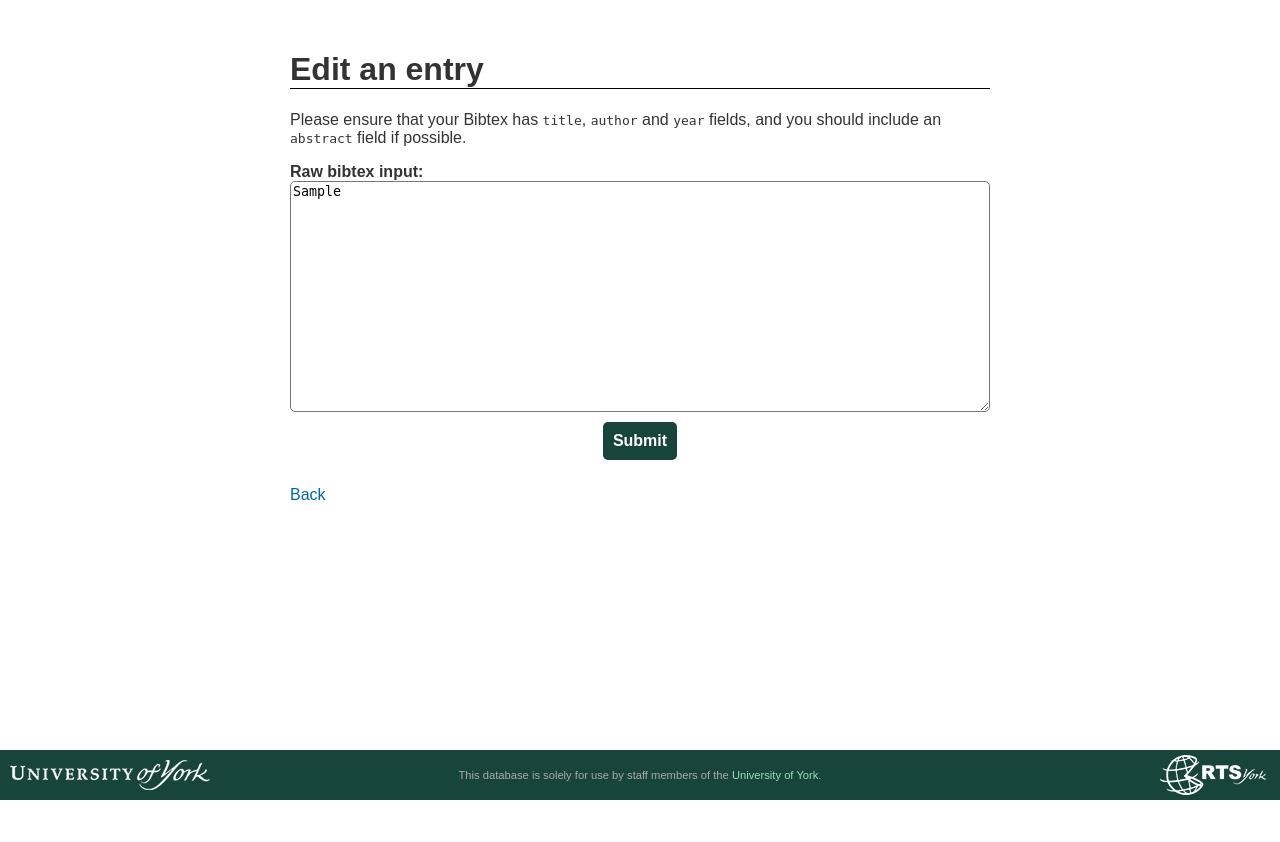
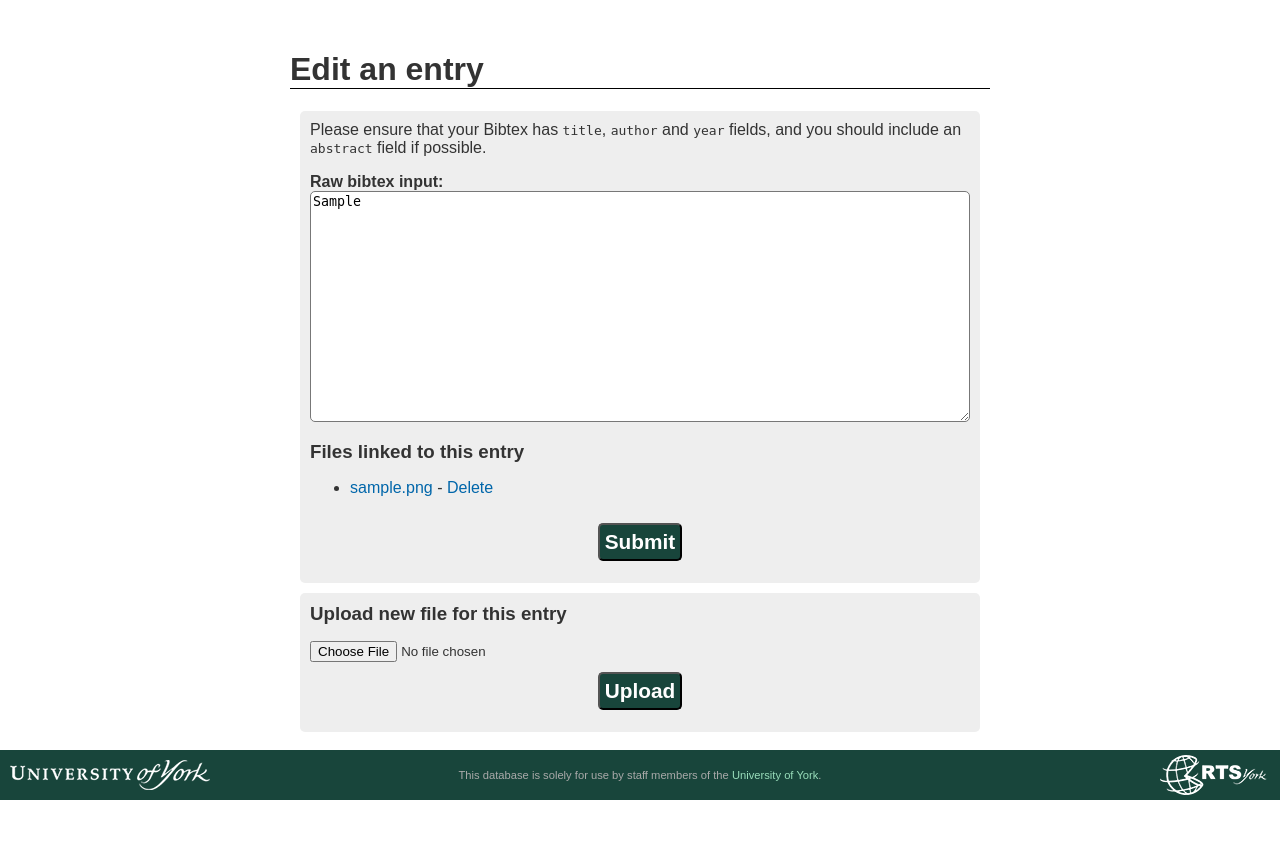
Before and after one commit to RTSYork/bibtex, a Django app: page /bibtex/edit/1/ in a window 1280 px wide. Before the commit the page ends 800 px from the top, so only its background shows below. Run offline with Django 3.2, Linux system fonts and the light colour scheme; tables that the repository leaves empty hold one stand-in row (values such as "Sample post").

Commit message:
Support for files added. Files can be uploaded and the corresponding DocEntry objects are added. Files are not yet actually saved, only the database is edited.

```diff
--- a/bibtex/library.py
+++ b/bibtex/library.py
@@ -1,13 +1,19 @@
 import bibtexparser
 from bibtexparser.bparser import BibTexParser
 import re
+import sys
+import logging
 from django.db.models import Q
 
 
 def parse_bibstring(bibstring):
 	parser = BibTexParser()
 	parser.ignore_nonstandard_types = False
-	return bibtexparser.loads(bibstring, parser)
+	"""
+	The \n is added to the bibstring because it appears that the final entry is not
+	correctly parsed if there is no trailing newline.
+	"""
+	return bibtexparser.loads(bibstring + "\n", parser)
 
 def get_entry_bibtex_data(bibstring, data):
 	db = parse_bibstring(bibstring)
@@ -43,10 +49,28 @@ def validate_bibtex(bibstring):
 	return None
 
 
+def write_file(file, desiredfilename):
+	try:
+		#outfile = open("/Users/ian/Downloads/tempout", "wb")
+		#outfile.write(f)
+		#outfile.close()
+		return "somefile"
+	except:
+		e = sys.exc_info()[0]
+		logger = logging.getLogger(__name__)
+		logger.error(str(e))
+		return None
+
 
 def get_username():
 	return "iang"
 
+
+def get_ftp_path():
+	return "/Users/ian/Downloads/ftp/"
+
+def get_ftp_web_path():
+	return "ftp://ftp.cs.york.ac.uk/papers/rtspapers/"
 
 
 def normalize_query(query_string,
--- a/bibtex/static/style.css
+++ b/bibtex/static/style.css
@@ -98,14 +98,20 @@ label {
 .submit {
 	background-color: #18453B;
 	border-radius: 5px;
-	padding: 10px;
-	margin: 10px;
+	padding: 5px;
+	margin: 5px;
 	font-weight: bold;
 	display:inline-block;
 	color:white;
 }
 .submit:hover {background-color: #38655B;}
 
+.editbox {
+	background-color: #eeeeee;
+	border-radius: 5px;
+	padding: 10px 10px 1px 10px;
+	margin: 10px;
+}
 
 .centre {
 	text-align:center;
@@ -143,7 +149,6 @@ label {
 	border-radius: 5px;
 }
 
-
 .nobullets {
     padding: 0;
     list-style-type: none;
--- a/bibtex/templates/bibtex/add.html
+++ b/bibtex/templates/bibtex/add.html
@@ -1,47 +1,95 @@
 {% extends 'bibtex/base.html' %}
+{% load staticfiles %}
 {% block content %}
 
+<script src="{% static 'lib/jquery.form.min.js' %}"></script>
+
 <script>
-function goBack() {
-	window.location = "{% url 'bibtex:index' %}";
+
+if(!String.prototype.startsWith){
+    String.prototype.startsWith = function (str) {
+        return !this.indexOf(str);
+    }
 }
 
-function validateResp(data) {
-	if(data.slice(0,2) == "OK") {
-		swal({title: "Success",
-			text: "Paper sucessfully added to the database",
-			type: "success", confirmButtonText: "OK" }, goBack);
-	} else swal({title: "Error!", text: data, type: "error", confirmButtonText: "OK" });
+function validate(text, responseText, statusText, xhr, $form) {
+	{% if not entry %}
+	var msgtext = "Paper sucessfully added to the database";
+	{% else %}
+	var msgtext = "Entry sucessfully edited";
+	{% endif %}
+
+	if(text.startsWith("BADFILE")) {
+		swal({	title: "Warning",
+				text: "Your bibtex was accepted, but an error occurred trying to upload your file. Try editing your newly-added paper to add the file separately.",
+				type: "warning", confirmButtonText: "OK" },
+				function() { window.location = "{% url 'bibtex:index' %}"; }
+			);
+	} else if(text.startsWith("OK")) {
+		swal({	title: "Success",
+				text: msgtext,
+				type: "success", confirmButtonText: "OK" },
+				function() { window.location = "{% url 'bibtex:index' %}"; }
+			);
+	} else swal({title: "Error!", text: text, type: "error", confirmButtonText: "OK" });
 }
 
-function validateEditResp(data) {
-	if(data.slice(0,2) == "OK") {
-		swal({title: "Success",
-			text: "Entry sucessfully edited",
-			type: "success", confirmButtonText: "OK" }, goBack);
-	} else swal({title: "Error!", text: data, type: "error", confirmButtonText: "OK" });
+function filevalidate(text, responseText, statusText, xhr, $form) {
+	if(text.startsWith("OK")) {
+		swal({	title: "Success",
+				text: "File uploaded.",
+				type: "success", confirmButtonText: "OK" },
+				function() { window.location = "{% url 'bibtex:index' %}"; }
+			);
+	} else swal({title: "Error!", text: text, type: "error", confirmButtonText: "OK" });
+}
+
+function deleteResponse(data) {
+	if(data == "OK") {
+		{% if entry %}
+			window.location = "{% url 'bibtex:edit' entry.pk %}";
+		{% else %}
+			window.location = "{% url 'bibtex:index' %}";
+		{% endif %}
+	} else {
+		swal({title: "Error!", text: data, type: "error", confirmButtonText: "OK" });
+	}
+}
+
+function checkfiles(data, jqForm, options) {
+	for(var i = 0; i < data.length; i++) {
+		if(data[i].name == "file" && data[i].value == "") {
+			swal({title: "Error!", text: "Please select a file to upload.", type: "error", confirmButtonText: "OK" });
+			return false;
+		}
+	}
+	return true;
 }
 
 $(function() {
-	$("#bibtexaddform .submit").click(function() {
-		$.ajax({
-			type: "POST",
-			url: "{%url 'bibtex:validate' %}",
-			data: {
-				csrfmiddlewaretoken: "{{ csrf_token }}",
-				bib: $("#bibtexaddform textarea").val(),
-				{% if entry %}
-				edit: "edit",
-				pk: {{ entry.pk }},
-				{% endif %}
-			},
-			{% if entry %}
-			success: validateEditResp
-			{% else %}
-			success: validateResp
-			{% endif %}
+	$("#bibtexaddform").ajaxForm({success: validate});
+	$("#fileaddform").ajaxForm({beforeSubmit: checkfiles, success: filevalidate});
+
+	$(".deletefile").each(function(index) {
+		$(this).click(function() {
+			var delurl = $(this).data("id");
+			swal({
+				title: "Confirm delete",
+				text: "Are you sure you want to delete this file?",
+				type: "warning",
+				showCancelButton: true,
+				confirmButtonColor: "#DD6B55",
+				confirmButtonText: "Delete"}, function() {
+					$.ajax({
+						type: "POST",
+						url: delurl,
+						data: {csrfmiddlewaretoken: "{{ csrf_token }}"},
+						success: deleteResponse
+					})
+				});
 		})
 	});
+
 })
 </script>
 
@@ -56,22 +104,59 @@ $(function() {
 <h1>Edit an entry</h1>
 {% endif %}
 
-<p>Please ensure that your Bibtex has <tt>title</tt>, <tt>author</tt> and <tt>year</tt> fields, and you should include an <tt>abstract</tt> field if possible.</p>
+<div class="editbox">
+<p class="notopmargin">Please ensure that your Bibtex has <tt>title</tt>, <tt>author</tt> and <tt>year</tt> fields, and you should include an <tt>abstract</tt> field if possible.</p>
 
-{% if not entry %}
-<form action="#" method="post" id="bibtexaddform">
-{% else %}
-<form action="#" method="post" id="bibtexaddform">
-{% endif %}
+<form action="{%url 'bibtex:validate' %}" method="post" id="bibtexaddform" enctype="multipart/form-data">
 	{% csrf_token %}
+	{% if entry %}
+	<input type="hidden" name="pk" value={{entry.pk}}>
+	<input type="hidden" name="edit" value="edit">
+	{% endif %}
 	<div>
 		<div><label for="bibtex">Raw bibtex input:</label></div>
-		<textarea cols="60" rows="15" name="bibtex">{{entry.bib}}</textarea>
+		<textarea cols="60" rows="15" name="bib">{{entry.bib}}</textarea>
+	</div><p></p>
+
+	<div>
+	{% if entry %}
+		{# Allow file deletions if at least one DocEntry exists for this Entry #}
+		{% if docfile_set|length > 0 %}
+			<h3>Files linked to this entry</h3>
+			<ul class="filelist">
+			{% for doc in docfile_set %}
+				<li><a href="{{ftpbase}}{{doc.filename}}">{{doc.filename}}</a> - <a href="#"><span class="deletefile" data-id="{%url 'bibtex:delete_file' doc.id %}">Delete</span></a></li>
+			{% endfor %}
+			</ul>
+		{% endif %}
+	{% else %}
+		{# Can upload a file along with a new entry #}
+		<div><label for="file">Upload file</label></div>
+		<input type="file" name="file">
+	{% endif %}
+
 	</div>
+
 	<div class="centre">
-		<div class="submit">Submit</div>
+		<input type="submit" class="submit" value="Submit">
 	</div>
 </form>
+</div>
+
+{% if entry %}
+{# Couldn't nest the file upload form, so if in edit mode we create a new one here. #}
+<div class="editbox">
+<div><h3 class="notopmargin">Upload new file for this entry</h3></div><p></p>
+<form action="{%url 'bibtex:add_file' entry.pk %}" method="post" id="fileaddform" enctype="multipart/form-data">
+{% csrf_token %}
+<input type="hidden" name="pk" value={{entry.pk}}>
+<input type="file" name="file"><br>
+<div class="centre">
+	<input type="submit" class="submit" value="Upload">
+</div>
+</form>
+</div>
+{% endif %}
 
 
 {% else %}
--- a/bibtex/templates/bibtex/detail.html
+++ b/bibtex/templates/bibtex/detail.html
@@ -10,7 +10,6 @@ function deleteResponse(data) {
 	if(data == "OK") {
 		window.location = "{% url 'bibtex:index' %}";
 	} else {
-		//Delete failed
 		swal({title: "Error!", text: data, type: "error", confirmButtonText: "OK" });
 	}
 }
@@ -57,7 +56,7 @@ $(function() {
 <h3>Download</h3>
 <ul class="filelist">
 {% for doc in docfile_set %}
-	<li><a href="">{{doc.filename}}</a></li>
+	<li><a href="{{ftpbase}}{{doc.filename}}">{{doc.filename}}</a></li>
 {% endfor %}
 </ul>
 {% endif %}
--- a/bibtex/urls.py
+++ b/bibtex/urls.py
@@ -12,6 +12,9 @@ urlpatterns = patterns('',
 	url(r'^view$', views.view, name='view'),
 	url(r'^delete_confirm/(?P<epk>\d+)/$', views.delete_confirm, name='delete_confirm'),
 
+	url(r'^add_file/(?P<epk>\d+)/$', views.add_file, name='add_file'),
+	url(r'^delete_file/(?P<epk>\d+)/$', views.delete_file, name='delete_file'),
+
 	url(r'^search$', views.search, name='search'),
 	url(r'^getsearch$', views.getsearch, name='getsearch'),
 
--- a/bibtex/views.py
+++ b/bibtex/views.py
@@ -27,9 +27,16 @@ def view(request):
 
 def detail(request, epk):
 	entry = get_object_or_404(Entry, pk=epk)
+
+	print "@@"
+	print entry.bib
+	print library.get_entry_bibtex_data(entry.bib, 'abstract')
+	print "@@"
+
 	return render(request, 'bibtex/detail.html', {
 		'entry': entry,
 		'docfile_set': entry.docfile_set.all(),
+		'ftpbase': library.get_ftp_web_path(),
 		'abstract': library.get_entry_bibtex_data(entry.bib, 'abstract'),
 		'owner': (entry.owner == library.get_username()),
 	})
@@ -48,6 +55,8 @@ def edit(request, epk):
 	if epk != None: entry = get_object_or_404(Entry, pk=epk)
 	return render(request, 'bibtex/add.html', {
 		'username': library.get_username(),
+		'docfile_set': entry.docfile_set.all(),
+		'ftpbase': library.get_ftp_web_path(),
 		'entry': entry
 	})
 
@@ -59,6 +68,33 @@ def delete_confirm(request, epk):
 		return HttpResponse("OK")
 	else:
 		return HttpResponse("You do not own this entry.")
+
+
+def add_file(request, epk):
+	entry = get_object_or_404(Entry, pk=epk)
+	if entry.owner == library.get_username():
+		if not 'file' in request.FILES:
+			return HttpResponse("No file was submitted.")
+
+		filename = library.write_file(request.FILES['file'], "somename")
+		if filename != None:
+			doc = Docfile.objects.create(entry = entry, filename = filename)
+		else:
+			return HttpResponse("Error whilst saving file. Please contact the database admin.")
+		return HttpResponse("OK" + str(filename))
+	else:
+		return HttpResponse("You do not own the entry this file is attached to.")
+
+
+def delete_file(request, epk):
+	docfile = get_object_or_404(Docfile, pk=epk)
+	entry = docfile.entry
+	if entry.owner == library.get_username():
+		docfile.delete()
+		return HttpResponse("OK")
+	else:
+		return HttpResponse("You do not own the entry this file is attached to.")
+
 
 
 def search(request):
@@ -130,6 +166,18 @@ def validate(request):
 					year = db.entries[0]['year'],
 					bib = request.POST['bib'],
 				)
-			return HttpResponse("OK" + str(entry.pk))
+
+			#Now, do we also have a file to upload?
+			if 'file' in request.FILES:
+				filename = library.write_file(request.FILES['file'], "somename")
+				if filename != None:
+					doc = Docfile.objects.create(entry = entry, filename = filename)
+				else:
+					return HttpResponse("BADFILE" + str(entry.pk))
+
+			#All OK
+			resp = HttpResponse("OK" + str(entry.pk))
+			return resp
 		else:
-			return HttpResponse(error)
+			resp = HttpResponse(error)
+			return resp
```
Also changed, not shown: bibtex/static/lib/jquery.form.min.js (added).
